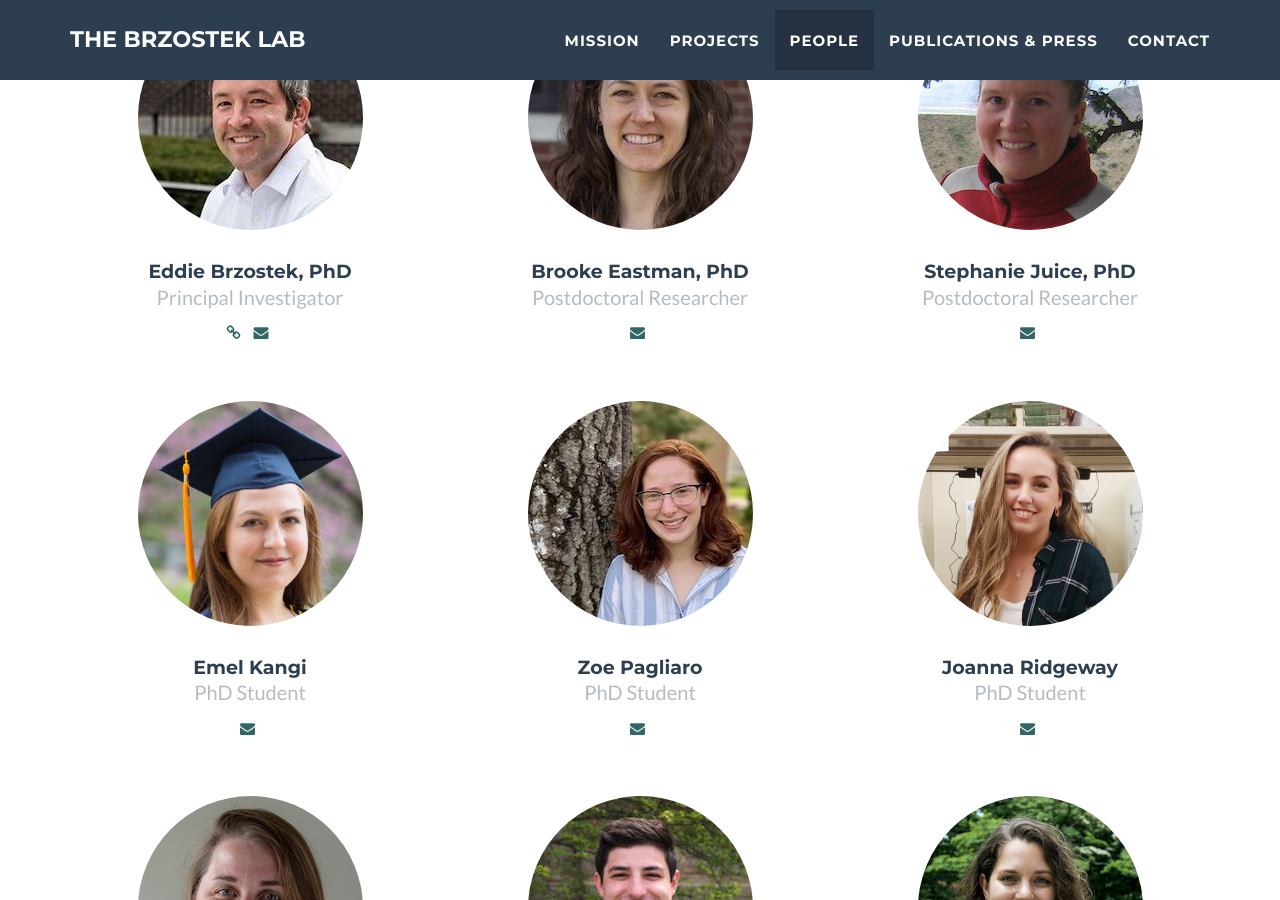
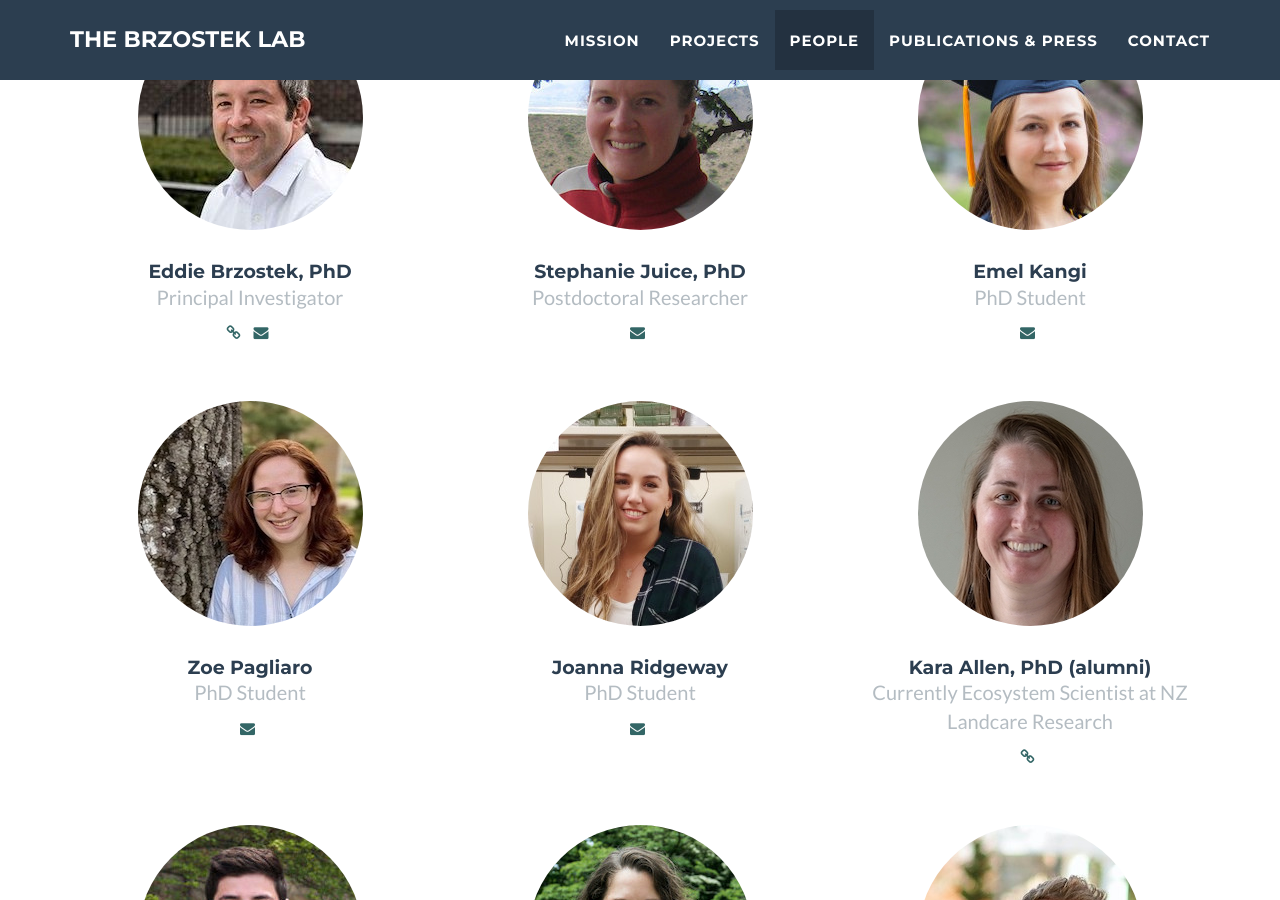
Before and after one commit to erbrzostek/erbrzostek.github.io, a Jekyll site: the page built from _posts/2014-07-18-project-6.markdown, in a window 1280 px wide and 900 px high, scrolled down 2410 px. Built offline with Jekyll 4.4.1, drawn with Linux system fonts in a browser that asks for light colours.

Commit message:
Update _config.yml

```diff
--- a/_config.yml
+++ b/_config.yml
@@ -17,13 +17,6 @@
       url: https://biology.wvu.edu/faculty-and-staff/faculty/edward-brzostek
     - title: envelope
       url: mailto:erbrzostek@mix.wvu.edu
-
-- name: Brooke Eastman, PhD
-  pic: 10
-  position: Postdoctoral Researcher
-  social:
-    - title: envelope
-      url: mailto:be0011@mix.wvu.edu
 
 - name: Stephanie Juice, PhD
   pic: 3
```
